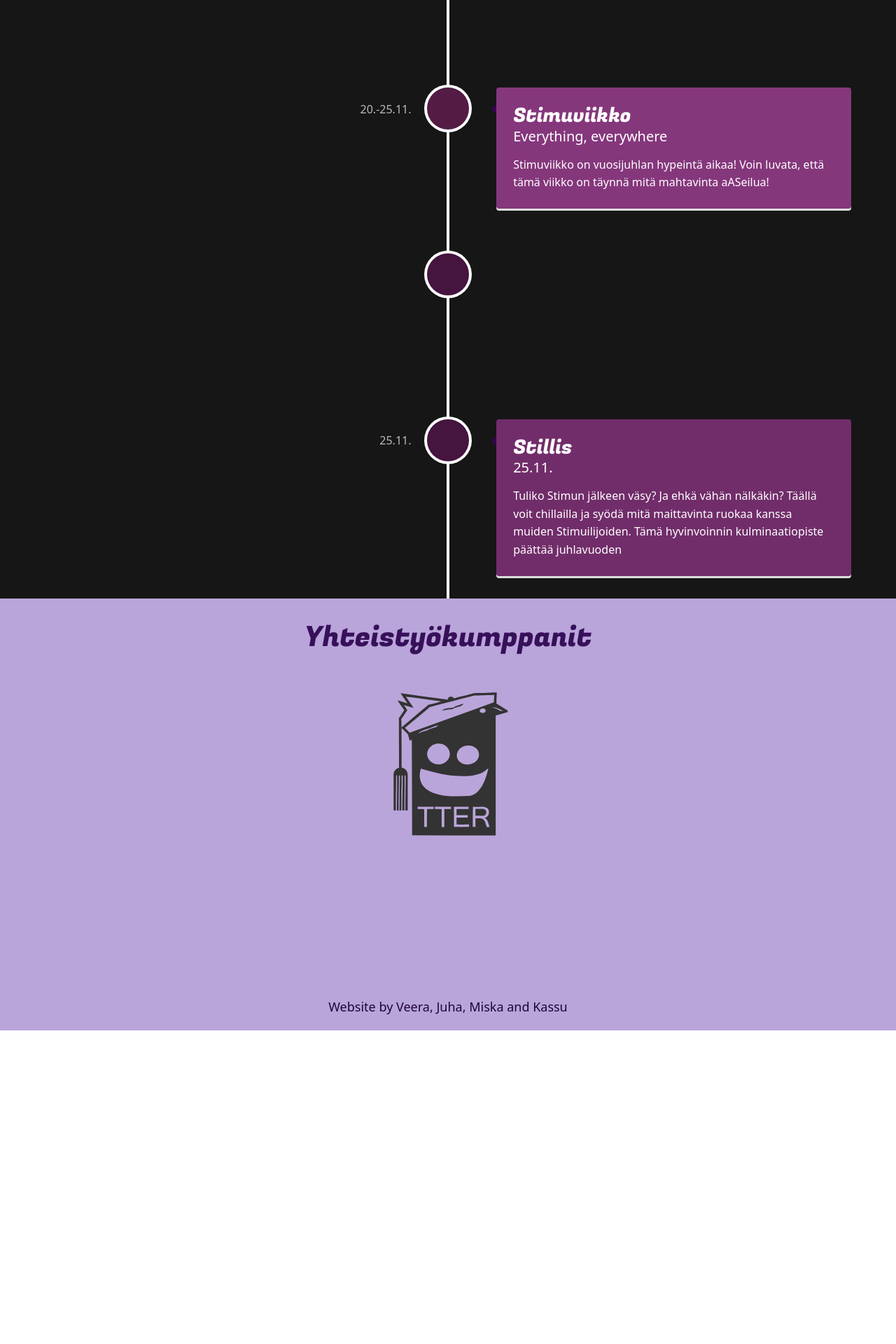
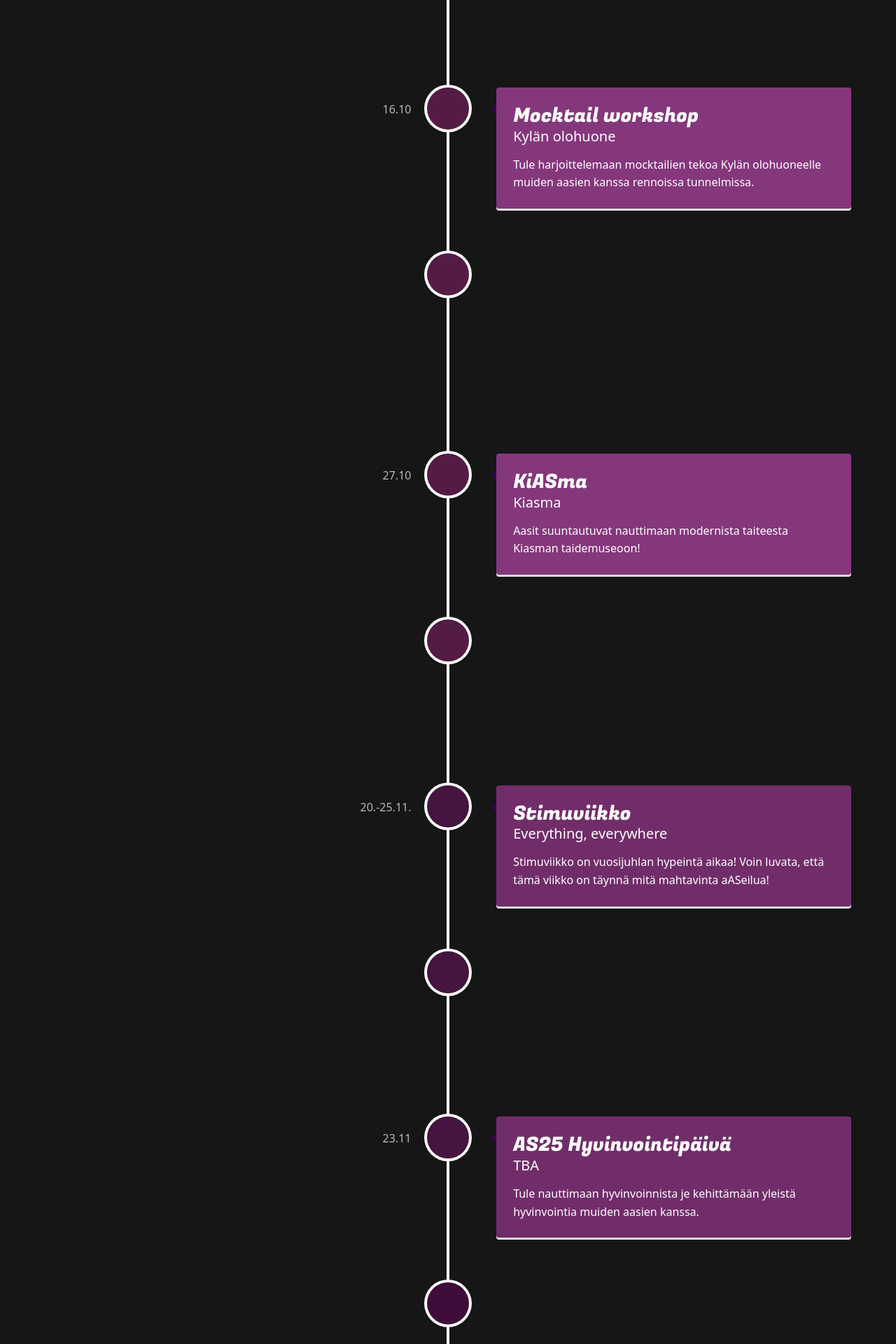
Before and after one commit to coodeex/as25, a React (Vite) app in the folder client/: page /timeline in a window 1280 px wide. Shown: the part 1840-3760 px from the top of the page at 70% size. Before the commit the page ends 3312 px from the top, so only its background shows below. Built offline with nearby package versions, Linux system fonts and the light colour scheme.

Commit message:
added events to timeline and changed later timeline colors

```diff
--- a/client/src/pages/Timeline.tsx
+++ b/client/src/pages/Timeline.tsx
@@ -84,11 +84,11 @@ const Timeline = () => {
         className="vertical-timeline-element--work"
         contentStyle={{ background: 'rgb(153, 66, 143)', color: '#fff' }}
         contentArrowStyle={{ borderRight: '7px solid  rgb(52, 4, 82)' }}
-        date="TBA"
+        date="26.5"
         iconStyle={{ background: 'rgb(104, 35, 84)', color: '#fff' }}
       >
         <EventTitle className="vertical-timeline-element-title">Eskalaatio</EventTitle>
-        <h5 className="vertical-timeline-element-subtitle">Paikka ja aika TBA</h5>
+        <h5 className="vertical-timeline-element-subtitle">Paikka ja aika</h5>
         <p>
           Eskalaatio on AS-killan puolivuotisjuhla, eli 24,5-vuotisjuhla tänä vuonna. Huhu
           kertoo, että tän vuoden Eskalaatio on jotain aivan uutta ja hienoa. Kannattaa
@@ -97,15 +97,15 @@ const Timeline = () => {
       </VerticalTimelineElement>
       <VerticalTimelineElement
         className="vertical-timeline-element--work"
-        contentStyle={{ background: 'rgb(133, 55, 124)', color: '#fff' }}
+        contentStyle={{ background: 'rgb(153, 66, 143)', color: '#fff' }}
         contentArrowStyle={{ borderRight: '7px solid  rgb(52, 4, 82)' }}
-        date="TBA"
-        iconStyle={{ background: 'rgb(84, 28, 68)', color: '#fff' }}
+        date="25.-27.8."
+        iconStyle={{ background: 'rgb(104, 35, 84)', color: '#fff' }}
       >
         <EventTitle className="vertical-timeline-element-title">
           AS-killan kesäpäivät
         </EventTitle>
-        <h5 className="vertical-timeline-element-subtitle">Paikka ja aika TBA</h5>
+        <h5 className="vertical-timeline-element-subtitle">Paikka ja aika</h5>
         <p>
           Tällaisetkin ovat tulossa pitkästä aikaa! Killan kesäpäivät ovat avoin tapahtuma
           kaikille. Joten, jos kiltakavereita tulee ikävä kesän aikana, niin tää tapahtuma
@@ -116,8 +116,60 @@ const Timeline = () => {
         className="vertical-timeline-element--work"
         contentStyle={{ background: 'rgb(133, 55, 124)', color: '#fff' }}
         contentArrowStyle={{ borderRight: '7px solid  rgb(52, 4, 82)' }}
+        date="16.10"
+        iconStyle={{ background: 'rgb(84, 28, 68)', color: '#fff' }}
+      >
+        <EventTitle className="vertical-timeline-element-title">Mocktail workshop</EventTitle>
+        <h5 className="vertical-timeline-element-subtitle">Kylän olohuone</h5>
+        <p>
+          Tule harjoittelemaan mocktailien tekoa Kylän olohuoneelle muiden aasien kanssa rennoissa tunnelmissa.
+        </p>
+      </VerticalTimelineElement>
+      <VerticalTimelineElement
+        className="vertical-timeline-element--work"
+        contentStyle={{ background: 'rgb(133, 55, 124)', color: '#fff' }}
+        contentArrowStyle={{ borderRight: '7px solid  rgb(52, 4, 82)' }}
+        date="sunnuntaisin: 23.10 - joulukuun puoliväli"
+        iconStyle={{ background: 'rgb(84, 28, 68)', color: '#fff' }}
+      >
+        <EventTitle className="vertical-timeline-element-title">AS25 näyttely</EventTitle>
+        <h5 className="vertical-timeline-element-subtitle">Opiskelijakulttuurimuseo, sunnuntaisin klo 14-16</h5>
+        <p>
+          Mullistava näyttely Opiskelijakulttuurimuseolla AS25 juhlavuoden kunniaksi. Kaikkien aasiksi itsensä tuntevien kantsii käydä tsekkaamassa.
+        </p>
+      </VerticalTimelineElement>
+      <VerticalTimelineElement
+        className="vertical-timeline-element--work"
+        contentStyle={{ background: 'rgb(133, 55, 124)', color: '#fff' }}
+        contentArrowStyle={{ borderRight: '7px solid  rgb(52, 4, 82)' }}
+        date="27.10"
+        iconStyle={{ background: 'rgb(84, 28, 68)', color: '#fff' }}
+      >
+        <EventTitle className="vertical-timeline-element-title">KiASma</EventTitle>
+        <h5 className="vertical-timeline-element-subtitle">Kiasma</h5>
+        <p>
+          Aasit suuntautuvat nauttimaan modernista taiteesta Kiasman taidemuseoon!
+        </p>
+      </VerticalTimelineElement>
+      <VerticalTimelineElement
+        className="vertical-timeline-element--work"
+        contentStyle={{ background: 'rgb(133, 55, 124)', color: '#fff' }}
+        contentArrowStyle={{ borderRight: '7px solid  rgb(52, 4, 82)' }}
+        date="13.11"
+        iconStyle={{ background: 'rgb(84, 28, 68)', color: '#fff' }}
+      >
+        <EventTitle className="vertical-timeline-element-title">AS25 Hengaus</EventTitle>
+        <h5 className="vertical-timeline-element-subtitle">Kylän olohuone</h5>
+        <p>
+          Tule hengailemaan rennossa juhlatunnelmassa Kylän olohuoneella!
+        </p>
+      </VerticalTimelineElement>
+      <VerticalTimelineElement
+        className="vertical-timeline-element--work"
+        contentStyle={{ background: 'rgb(113, 45, 106)', color: '#fff' }}
+        contentArrowStyle={{ borderRight: '7px solid  rgb(52, 4, 82)' }}
         date="20.-25.11."
-        iconStyle={{ background: 'rgb(84, 28, 68)', color: '#fff' }}
+        iconStyle={{ background: 'rgb(69, 20, 63)', color: '#fff' }}
       >
         <EventTitle className="vertical-timeline-element-title">Stimuviikko</EventTitle>
         <h5 className="vertical-timeline-element-subtitle">Everything, everywhere</h5>
@@ -130,8 +182,34 @@ const Timeline = () => {
         className="vertical-timeline-element--work"
         contentStyle={{ background: 'rgb(113, 45, 106)', color: '#fff' }}
         contentArrowStyle={{ borderRight: '7px solid  rgb(52, 4, 82)' }}
+        date="21.11"
+        iconStyle={{ background: 'rgb(69, 20, 63)', color: '#fff' }}
+      >
+        <EventTitle className="vertical-timeline-element-title">Cocktail-tilaisuus</EventTitle>
+        <h5 className="vertical-timeline-element-subtitle">Opiskelijakulttuurimuseo</h5>
+        <p>
+          Hieno Cocktail-tilaisuus Opiskelijakulttuurimuseolla, josta löytyy myös AS25 näyttely!
+        </p>
+      </VerticalTimelineElement>
+      <VerticalTimelineElement
+        className="vertical-timeline-element--work"
+        contentStyle={{ background: 'rgb(113, 45, 106)', color: '#fff' }}
+        contentArrowStyle={{ borderRight: '7px solid  rgb(52, 4, 82)' }}
+        date="23.11"
+        iconStyle={{ background: 'rgb(69, 20, 63)', color: '#fff' }}
+      >
+        <EventTitle className="vertical-timeline-element-title">AS25 Hyvinvointipäivä</EventTitle>
+        <h5 className="vertical-timeline-element-subtitle">TBA</h5>
+        <p>
+          Tule nauttimaan hyvinvoinnista je kehittämään yleistä hyvinvointia muiden aasien kanssa.
+        </p>
+      </VerticalTimelineElement>
+      <VerticalTimelineElement
+        className="vertical-timeline-element--work"
+        contentStyle={{ background: 'rgb(93, 35, 94)', color: '#fff' }}
+        contentArrowStyle={{ borderRight: '7px solid  rgb(52, 4, 82)' }}
         date="24.11."
-        iconStyle={{ background: 'rgb(69, 20, 63)', color: '#fff' }}
+        iconStyle={{ background: 'rgb(64, 12, 58)', color: '#fff' }}
       >
         <EventTitle className="vertical-timeline-element-title">
           25. Stimulaatio
@@ -144,10 +222,10 @@ const Timeline = () => {
       </VerticalTimelineElement>
       <VerticalTimelineElement
         className="vertical-timeline-element--work"
-        contentStyle={{ background: 'rgb(113, 45, 106)', color: '#fff' }}
+        contentStyle={{ background: 'rgb(93, 35, 94)', color: '#fff' }}
         contentArrowStyle={{ borderRight: '7px solid  rgb(52, 4, 82)' }}
         date="25.11."
-        iconStyle={{ background: 'rgb(69, 20, 63)', color: '#fff' }}
+        iconStyle={{ background: 'rgb(64, 12, 58)', color: '#fff' }}
       >
         <EventTitle className="vertical-timeline-element-title">Stillis</EventTitle>
         <h5 className="vertical-timeline-element-subtitle">25.11.</h5>
```
